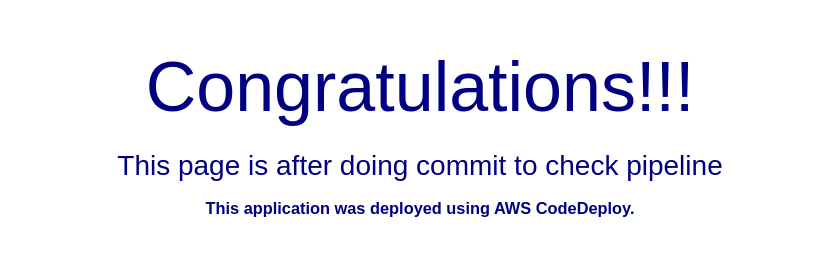
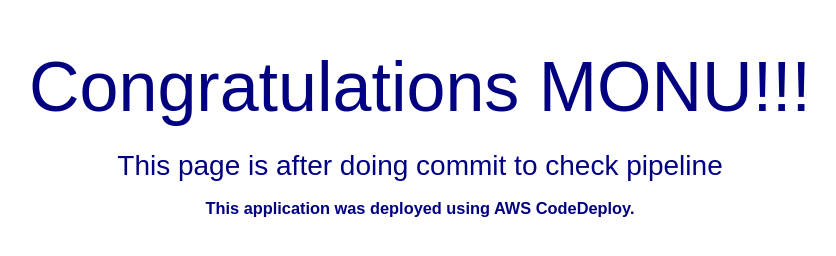
Before and after one commit to Samarp1001/CICD1, a plain HTML site: page index.html in a window 1280 px wide. Shown: the whole page, without its empty margins (220-1056 px from the left). Drawn offline with Linux system fonts and the light colour scheme.

Commit message:
Update index.html

```diff
--- a/index.html
+++ b/index.html
@@ -26,7 +26,7 @@
 </head>
 <body>
   <div align="center">
-    <h1>Congratulations!!! </h1>
+    <h1>Congratulations MONU!!! </h1>
     <h2>This page is after doing commit to check pipeline</h2>
     <h3>This application was deployed using AWS CodeDeploy.</h3>
 </body>
```
